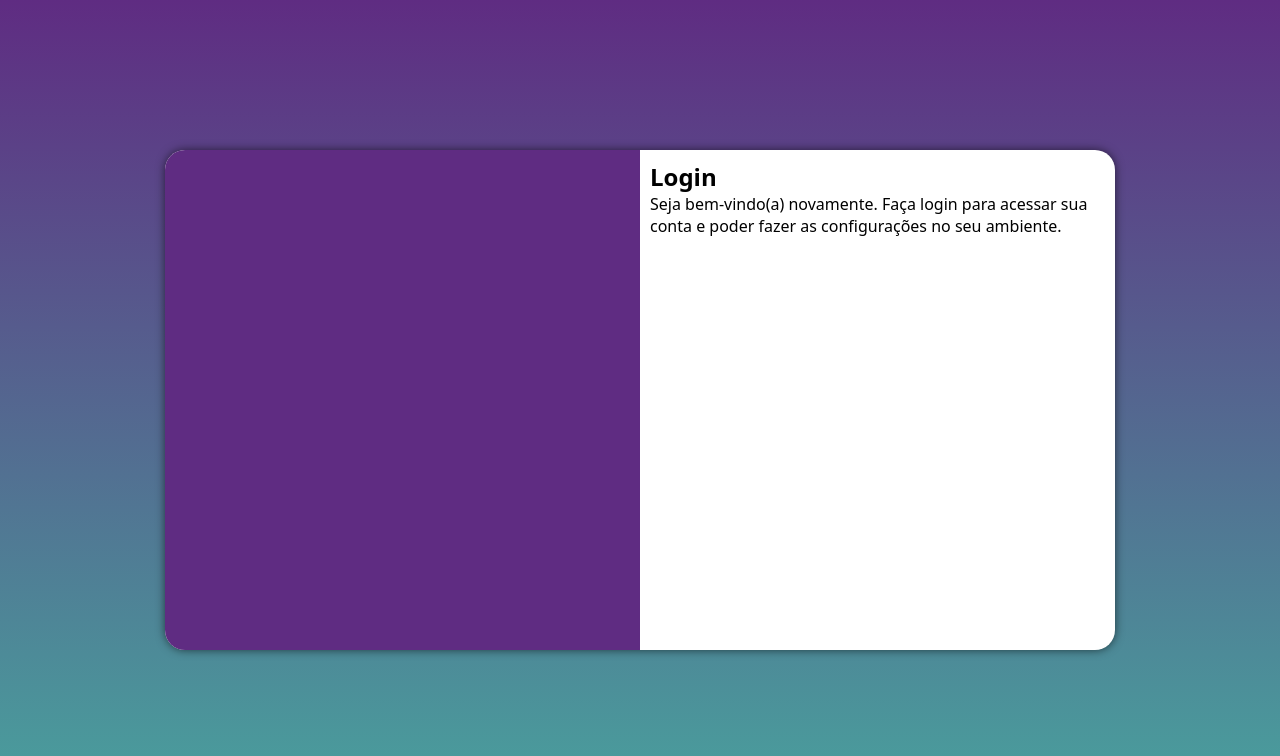
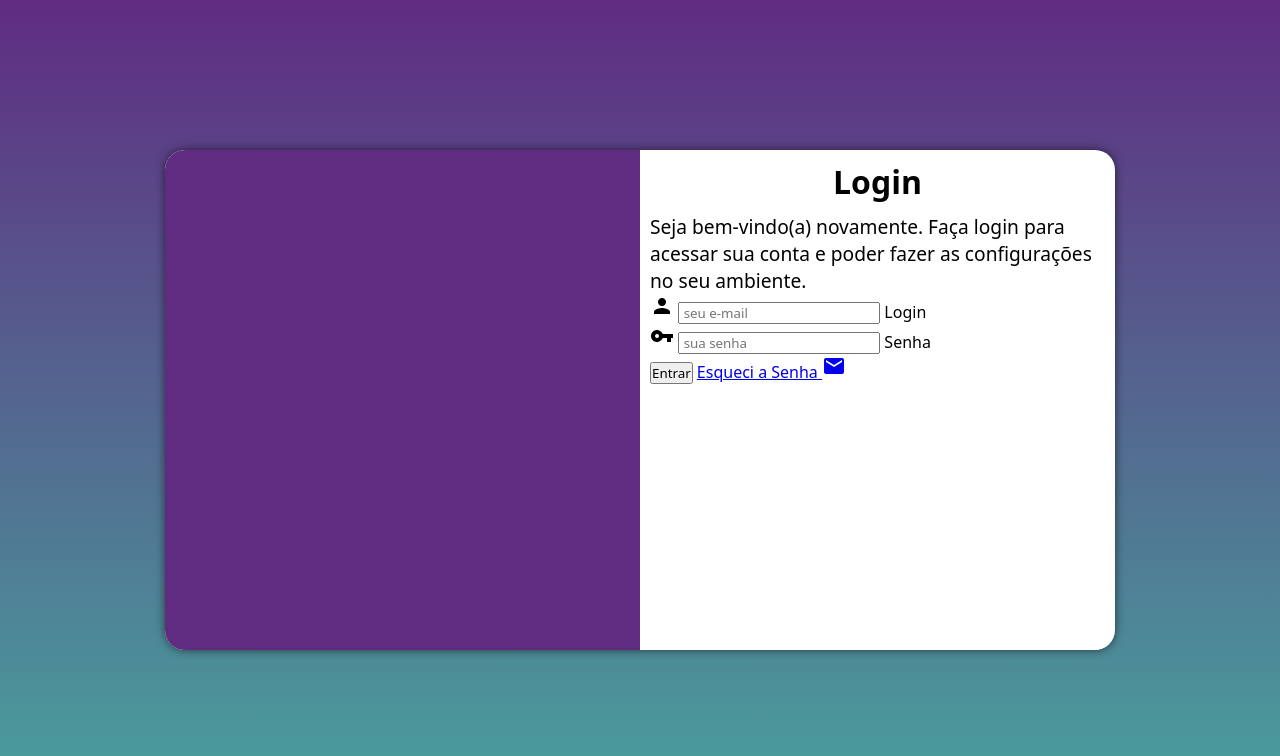
Before and after one commit to thalestrindade/projeto-login, a plain HTML site: page index.html in a window 1280 px wide. Drawn offline with Linux system fonts and the light colour scheme.

Commit message:
formulário adicionado

```diff
--- a/estilos/media-query.css
+++ b/estilos/media-query.css
@@ -49,4 +49,12 @@ Grandes Telas: acima de 1200px
         width:50%;
         height:100%;
     }
+
+    div#formulario>h1{
+        font-size:2em;
+    }
+
+    div#formulario>p{
+        font-size:1.2em;
+    }
 }
--- a/estilos/style.css
+++ b/estilos/style.css
@@ -52,3 +52,8 @@ section#login>div#formulario{
     display:block;
     padding:10px;
 }
+
+div#formulario>h1{
+    text-align:center;
+    margin-bottom:10px;
+}
--- a/index.html
+++ b/index.html
@@ -6,6 +6,7 @@
     <title>Login</title>
     <link rel="stylesheet" href="estilos/style.css">
     <link rel="stylesheet" href="estilos/media-query.css">
+    <link href="https://fonts.googleapis.com/icon?family=Material+Icons" rel="stylesheet">
 </head>
 <body>
     <main>
@@ -14,8 +15,21 @@
             <div id="formulario">
                 <h1>Login</h1>
                 <p>Seja bem-vindo(a) novamente. Faça login para acessar sua conta e poder fazer as configurações no seu ambiente.</p>
-                <form action="login.php" method="post"></form>
-
+                <form action="login.php" method="post" autocomplete="on">
+                    <div class="campo">
+                        <i class="material-icons">person</i>
+                        <input type="email" name="Login" id="ilogin" placeholder=" seu e-mail" autocomplete="email" required maxlength="30">
+                        <label for="ilogin">Login</label>
+                    </div>
+                    <div class="campo">
+                        <i class="material-icons">vpn_key</i>
+                        <input type="password" name="Senha" id="isenha" placeholder=" sua senha" autocomplete="current-password" required minlength="8" maxlength="20">
+                        <label for="isenha">Senha</label>
+                    </div>
+                    <input type="submit" value="Entrar">
+                    <a href="esqueci.html">Esqueci a Senha <i class="material-icons">mail</i>
+                    </a>
+                </form>
             </div>
         </section>
     </main>
```
